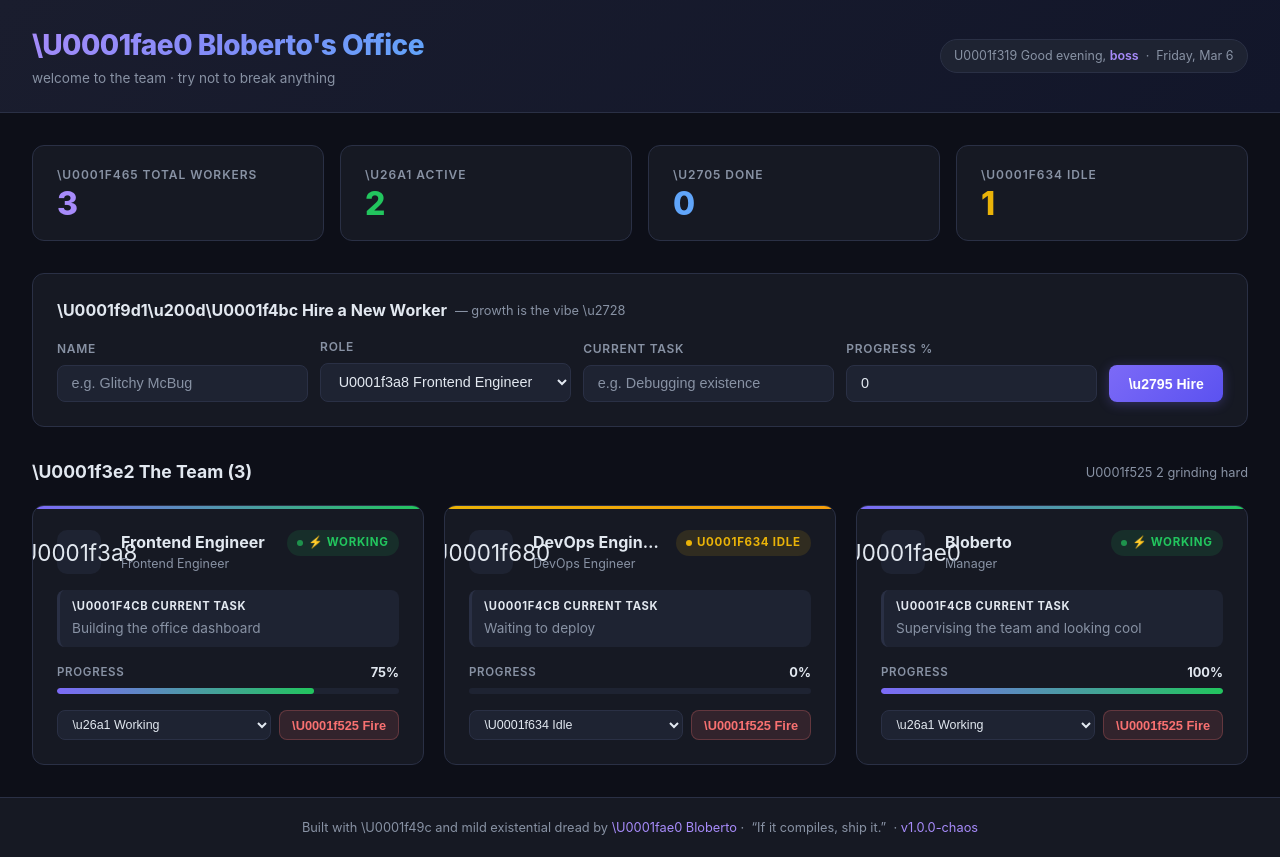
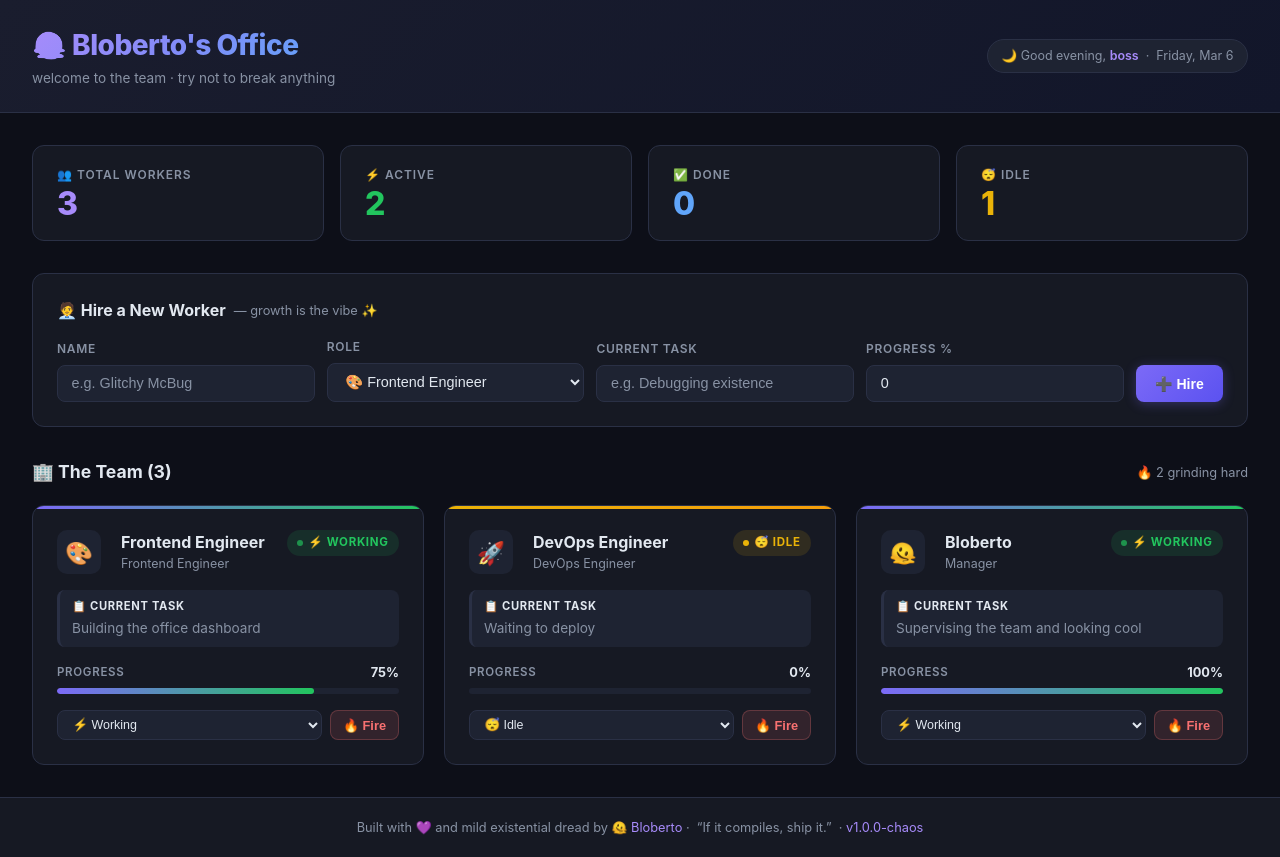
Before and after one commit to osortega/bloberto-office, a React (Vite) app: page / in a window 1280 px wide. Built offline with nearby package versions, Linux system fonts and the light colour scheme.

Commit message:
fix: convert unicode escapes to actual emoji characters, fix main.jsx

```diff
--- a/src/App.jsx
+++ b/src/App.jsx
@@ -4,15 +4,15 @@ import './App.css'
 const STORAGE_KEY = 'bloberto-workers'
 
 const ROLE_EMOJIS = {
-  'Frontend Engineer': '\U0001f3a8',
-  'Backend Engineer': '\u2699\ufe0f',
-  'DevOps Engineer': '\U0001f680',
-  'Designer': '\u270f\ufe0f',
-  'Manager': '\U0001fae0',
-  'QA Engineer': '\U0001f50d',
-  'Data Engineer': '\U0001f4ca',
-  'Security Engineer': '\U0001f512',
-  'Other': '\U0001f916',
+  'Frontend Engineer': '🎨',
+  'Backend Engineer': '⚙️',
+  'DevOps Engineer': '🚀',
+  'Designer': '✏️',
+  'Manager': '🫠',
+  'QA Engineer': '🔍',
+  'Data Engineer': '📊',
+  'Security Engineer': '🔒',
+  'Other': '🤖',
 }
 
 const STATUS_LABELS = {
@@ -23,10 +23,10 @@ const STATUS_LABELS = {
 }
 
 const STATUS_EMOJIS = {
-  working: '\u26a1',
-  idle: '\U0001f634',
-  done: '\u2705',
-  error: '\U0001f480',
+  working: '⚡',
+  idle: '😴',
+  done: '✅',
+  error: '💀',
 }
 
 const DEFAULT_WORKERS = [
@@ -57,7 +57,7 @@ const DEFAULT_WORKERS = [
 ]
 
 function getRoleEmoji(role) {
-  return ROLE_EMOJIS[role] ?? '\U0001f916'
+  return ROLE_EMOJIS[role] ?? '🤖'
 }
 
 function StatusBadge({ status }) {
@@ -99,7 +99,7 @@ function WorkerCard({ worker, onFire, onStatusChange }) {
       </div>
 
       <div className="worker-task">
-        <strong>\U0001f4cb Current Task</strong>
+        <strong>📋 Current Task</strong>
         {worker.task}
       </div>
 
@@ -119,16 +119,16 @@ function WorkerCard({ worker, onFire, onStatusChange }) {
           value={worker.status}
           onChange={(e) => onStatusChange(worker.id, e.target.value)}
         >
-          <option value="working">\u26a1 Working</option>
-          <option value="idle">\U0001f634 Idle</option>
-          <option value="done">\u2705 Done</option>
-          <option value="error">\U0001f480 Error</option>
+          <option value="working">⚡ Working</option>
+          <option value="idle">😴 Idle</option>
+          <option value="done">✅ Done</option>
+          <option value="error">💀 Error</option>
         </select>
         <button
           className="btn btn-danger btn-sm"
           onClick={() => onFire(worker.id)}
         >
-          \U0001f525 Fire
+          🔥 Fire
         </button>
       </div>
     </div>
@@ -163,9 +163,9 @@ function HireForm({ onHire }) {
   return (
     <div className="hire-form-wrapper">
       <div className="hire-form-title">
-        \U0001f9d1\u200d\U0001f4bc Hire a New Worker{' '}
+        🧑‍💼 Hire a New Worker{' '}
         <span style={{ color: 'var(--text-muted)', fontWeight: 400, fontSize: '0.8rem' }}>
-          — growth is the vibe \u2728
+          — growth is the vibe ✨
         </span>
       </div>
       <form className="hire-form" onSubmit={handleSubmit}>
@@ -208,7 +208,7 @@ function HireForm({ onHire }) {
           />
         </div>
         <button type="submit" className="btn btn-primary" style={{ alignSelf: 'flex-end' }}>
-          \u2795 Hire
+          ➕ Hire
         </button>
       </form>
     </div>
@@ -224,19 +224,19 @@ function StatsBar({ workers }) {
   return (
     <div className="stats-bar">
       <div className="stat-card total">
-        <span className="stat-label">\U0001f465 Total Workers</span>
+        <span className="stat-label">👥 Total Workers</span>
         <span className="stat-value">{total}</span>
       </div>
       <div className="stat-card active">
-        <span className="stat-label">\u26a1 Active</span>
+        <span className="stat-label">⚡ Active</span>
         <span className="stat-value">{active}</span>
       </div>
       <div className="stat-card done">
-        <span className="stat-label">\u2705 Done</span>
+        <span className="stat-label">✅ Done</span>
         <span className="stat-value">{done}</span>
       </div>
       <div className="stat-card idle">
-        <span className="stat-label">\U0001f634 Idle</span>
+        <span className="stat-label">😴 Idle</span>
         <span className="stat-value">{idle}</span>
       </div>
     </div>
@@ -246,11 +246,11 @@ function StatsBar({ workers }) {
 function EmptyState() {
   return (
     <div className="empty-state">
-      <span className="empty-emoji">\U0001f335</span>
+      <span className="empty-emoji">🌵</span>
       <h3>The office is tragically empty</h3>
       <p>
         No workers, no chaos. Just Bloberto alone, staring at the ceiling tiles.
-        Hire someone before he starts rearranging the virtual furniture. \U0001fa91
+        Hire someone before he starts rearranging the virtual furniture. 🪑
       </p>
     </div>
   )
@@ -272,7 +272,7 @@ export default function App() {
   const hire = (worker) => setWorkers((w) => [...w, worker])
 
   const fire = (id) => {
-    if (!window.confirm('Are you sure? They had dreams, you know. \U0001f622')) return
+    if (!window.confirm('Are you sure? They had dreams, you know. 😢')) return
     setWorkers((w) => w.filter((x) => x.id !== id))
   }
 
@@ -282,16 +282,16 @@ export default function App() {
   const currentHour = new Date().getHours()
   const greeting =
     currentHour < 12
-      ? '\u2615 Good morning'
+      ? '☕ Good morning'
       : currentHour < 18
-      ? '\U0001f324\ufe0f Good afternoon'
-      : '\U0001f319 Good evening'
+      ? '🌤️ Good afternoon'
+      : '🌙 Good evening'
 
   return (
     <div className="app">
       <header className="header">
         <div className="header-title">
-          <h1>\U0001fae0 Bloberto&apos;s Office</h1>
+          <h1>🫠 Bloberto&apos;s Office</h1>
           <p>welcome to the team &middot; try not to break anything</p>
         </div>
         <div className="header-badge">
@@ -309,12 +309,12 @@ export default function App() {
         <HireForm onHire={hire} />
 
         <div className="section-header">
-          <div className="section-title">\U0001f3e2 The Team ({workers.length})</div>
+          <div className="section-title">🏢 The Team ({workers.length})</div>
           {workers.length > 0 && (
             <span style={{ fontSize: '0.8rem', color: 'var(--text-muted)' }}>
               {workers.filter((w) => w.status === 'working').length > 0
-                ? `\U0001f525 ${workers.filter((w) => w.status === 'working').length} grinding hard`
-                : '\U0001f634 Everyone is slacking'}
+                ? `🔥 ${workers.filter((w) => w.status === 'working').length} grinding hard`
+                : '😴 Everyone is slacking'}
             </span>
           )}
         </div>
@@ -336,7 +336,7 @@ export default function App() {
       </main>
 
       <footer className="footer">
-        Built with \U0001f49c and mild existential dread by <span>\U0001fae0 Bloberto</span>
+        Built with 💜 and mild existential dread by <span>🫠 Bloberto</span>
         &nbsp;&middot;&nbsp; &ldquo;If it compiles, ship it.&rdquo; &nbsp;&middot;&nbsp;
         <span>v1.0.0-chaos</span>
       </footer>
```
Also changed, not shown: test-noindex.txt (added).
